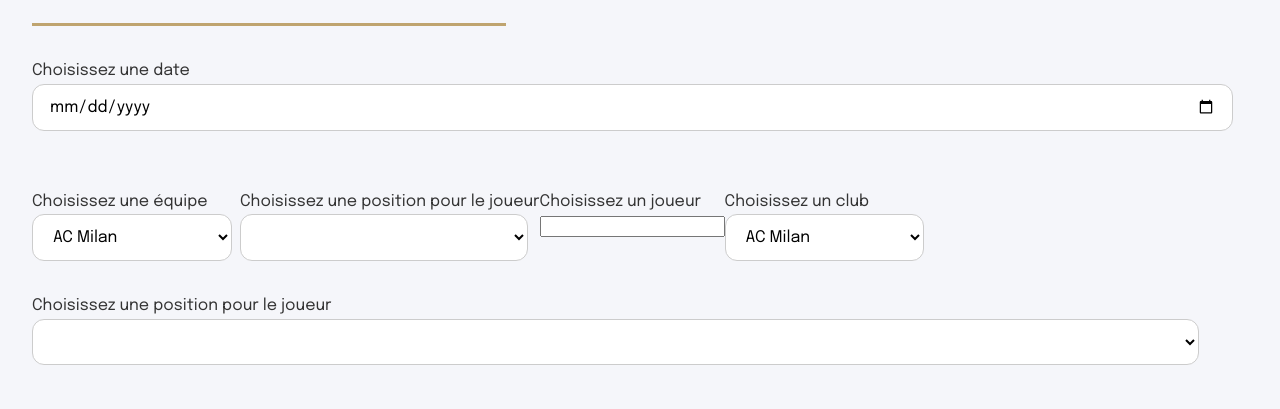
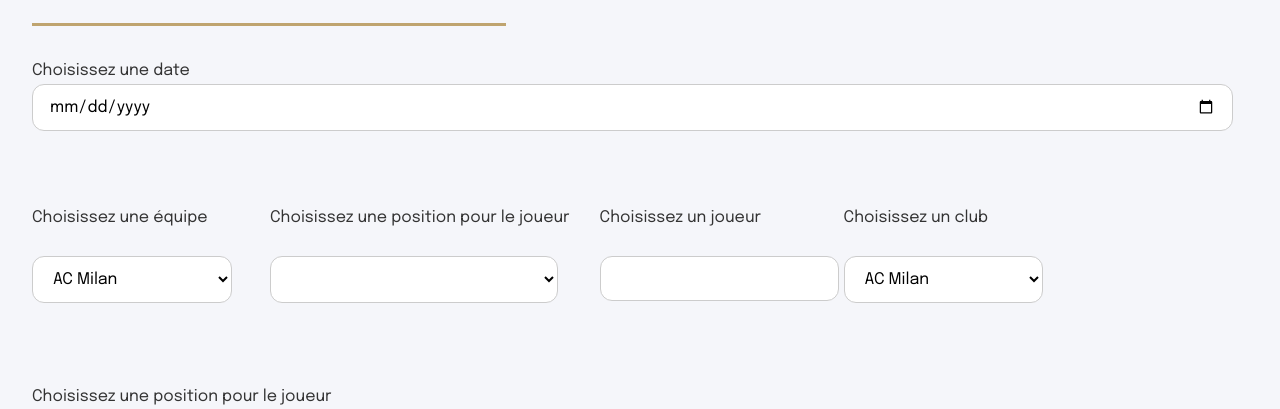
Before and after one commit to marc0prra/football, a PHP site: page /create_match.php in a window 1280 px wide. Shown: the part 221-630 px from the top of the page. Run offline with PHP 8.4, Linux system fonts and the light colour scheme; data comes from the database, SQL or seed files in the repository; data that the repository does not hold is empty.

Commit message:
modif css

```diff
--- a/includes/style.css
+++ b/includes/style.css
@@ -209,3 +209,13 @@ a.button:hover {
   text-decoration: none;
   transition: 0.5s;
 }
+
+.inputMatch {
+  margin-right: 100px;
+}
+
+.column {
+  display: flex;
+  flex-direction: column;
+  margin-right: 30px;
+}
--- a/public/create_match.php
+++ b/public/create_match.php
@@ -53,7 +53,7 @@ if ($_SERVER['REQUEST_METHOD'] == "POST") {
             <div class="column">
                 <p class="error"><?php echo isset($infos["errors"]["joueur"]) ? $infos["errors"]["joueur"] : "" ?></p>
                 <label for="select-player">Choisissez un joueur</label><br>
-                <input type="" id="date-match" name="date-match" required><br><br>
+                <input type="text" id="date-match" name="date-match" required class=""><br><br>
             </div><br><br>
             <div class="column">
                 <p class="error"><?php echo isset($infos["errors"]["équipe"]) ? $infos["errors"]["équipe"] : "" ?></p>
```
